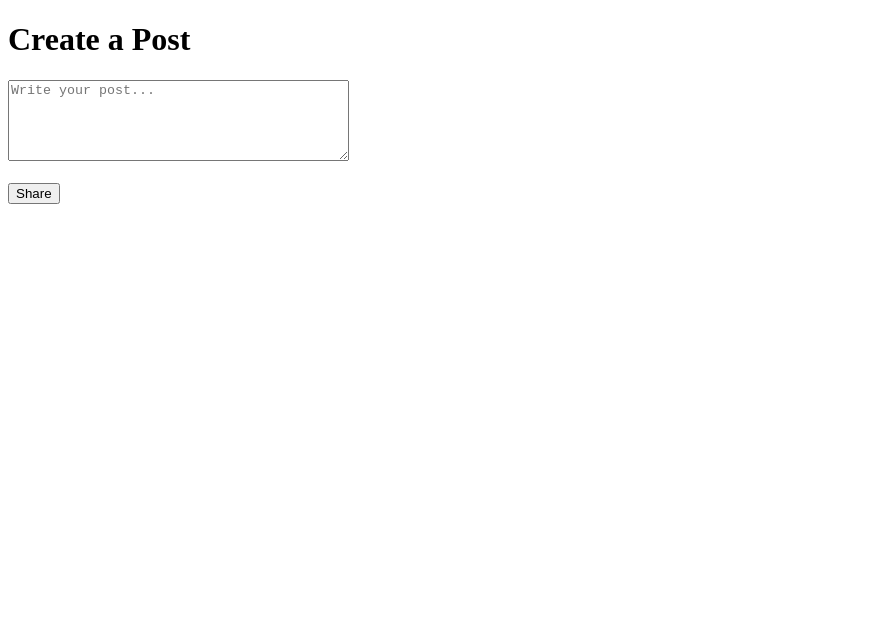
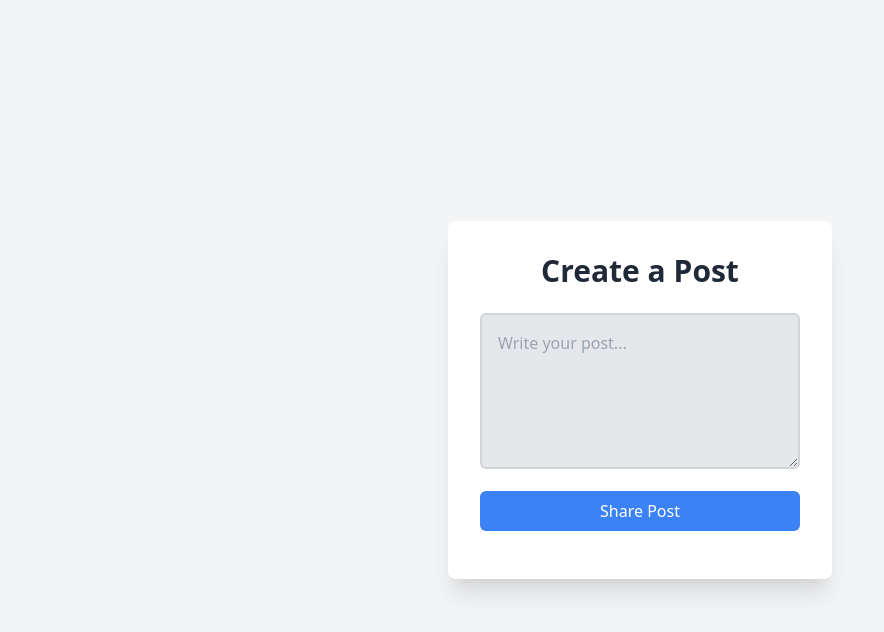
Before and after one commit to Prince123-p-byte/prince123-p-byte.github.io, a plain HTML site: page index.html in a window 1280 px wide. Shown: the whole page, without its empty margins (0-884 px from the left). Drawn offline with nearby package versions, Linux system fonts and the light colour scheme.

Commit message:
Update index.html

```diff
--- a/index.html
+++ b/index.html
@@ -1,13 +1,20 @@
 <!DOCTYPE html>
-<html>
+<html lang="en">
 <head>
+  <meta charset="UTF-8">
+  <meta name="viewport" content="width=device-width, initial-scale=1.0">
   <title>Create Post</title>
+  <link href="https://cdn.jsdelivr.net/npm/tailwindcss@2.0.0/dist/tailwind.min.css" rel="stylesheet">
 </head>
-<body>
-  <h1>Create a Post</h1>
-  <textarea id="postContent" placeholder="Write your post..." rows="5" cols="40"></textarea><br><br>
-  <button onclick="createPost()">Share</button>
-  <p id="shareLink"></p>
+<body class="bg-gray-100 font-sans text-gray-800 flex items-center justify-center min-h-screen">
+  <div class="bg-white shadow-xl rounded-lg p-8 w-96">
+    <h1 class="text-3xl font-bold text-center mb-6">Create a Post</h1>
+    <textarea id="postContent" placeholder="Write your post..." class="w-full p-4 bg-gray-200 rounded-md border-2 border-gray-300 mb-4" rows="5"></textarea>
+    <button onclick="createPost()" class="w-full bg-blue-500 text-white py-2 rounded-md hover:bg-blue-600 focus:outline-none focus:ring-2 focus:ring-blue-400">
+      Share Post
+    </button>
+    <p id="shareLink" class="mt-4 text-center text-blue-500 font-medium"></p>
+  </div>
 
   <!-- Firebase SDKs -->
   <script src="https://www.gstatic.com/firebasejs/10.9.0/firebase-app-compat.js"></script>
@@ -33,10 +40,10 @@
 
       db.collection("posts").add({ content, createdAt: new Date() })
         .then((docRef) => {
-          const link = `${location.origin}/post.html?id=${docRef.id}`;
+          const link = `${location.origin}/share-post-app/post.html?id=${docRef.id}`;
           document.getElementById("shareLink").innerHTML = `
             Share this link:<br>
-            <a href="${link}" target="_blank">${link}</a>
+            <a href="${link}" target="_blank" class="text-blue-600 hover:underline">${link}</a>
           `;
         })
         .catch((error) => {
```
